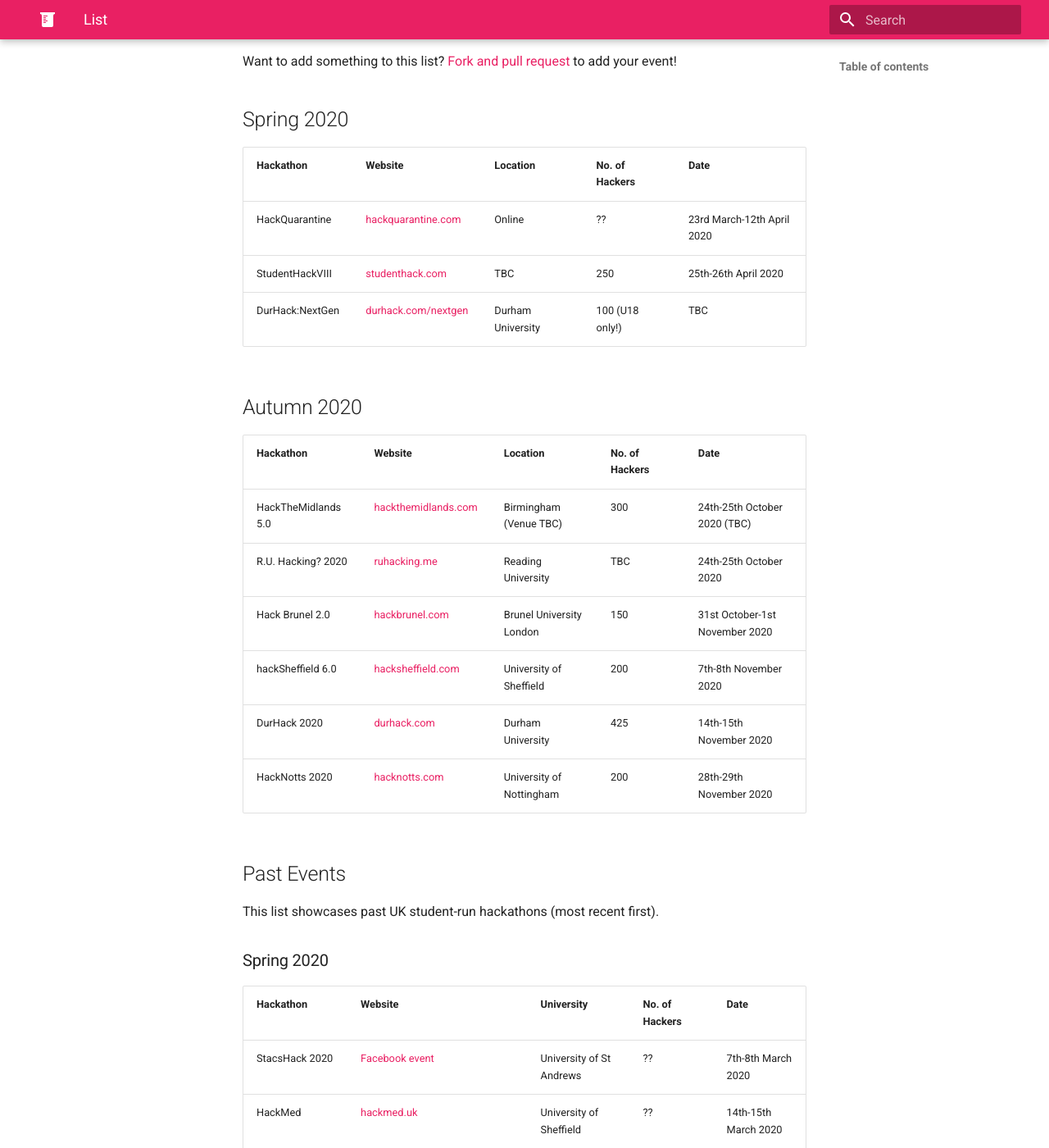
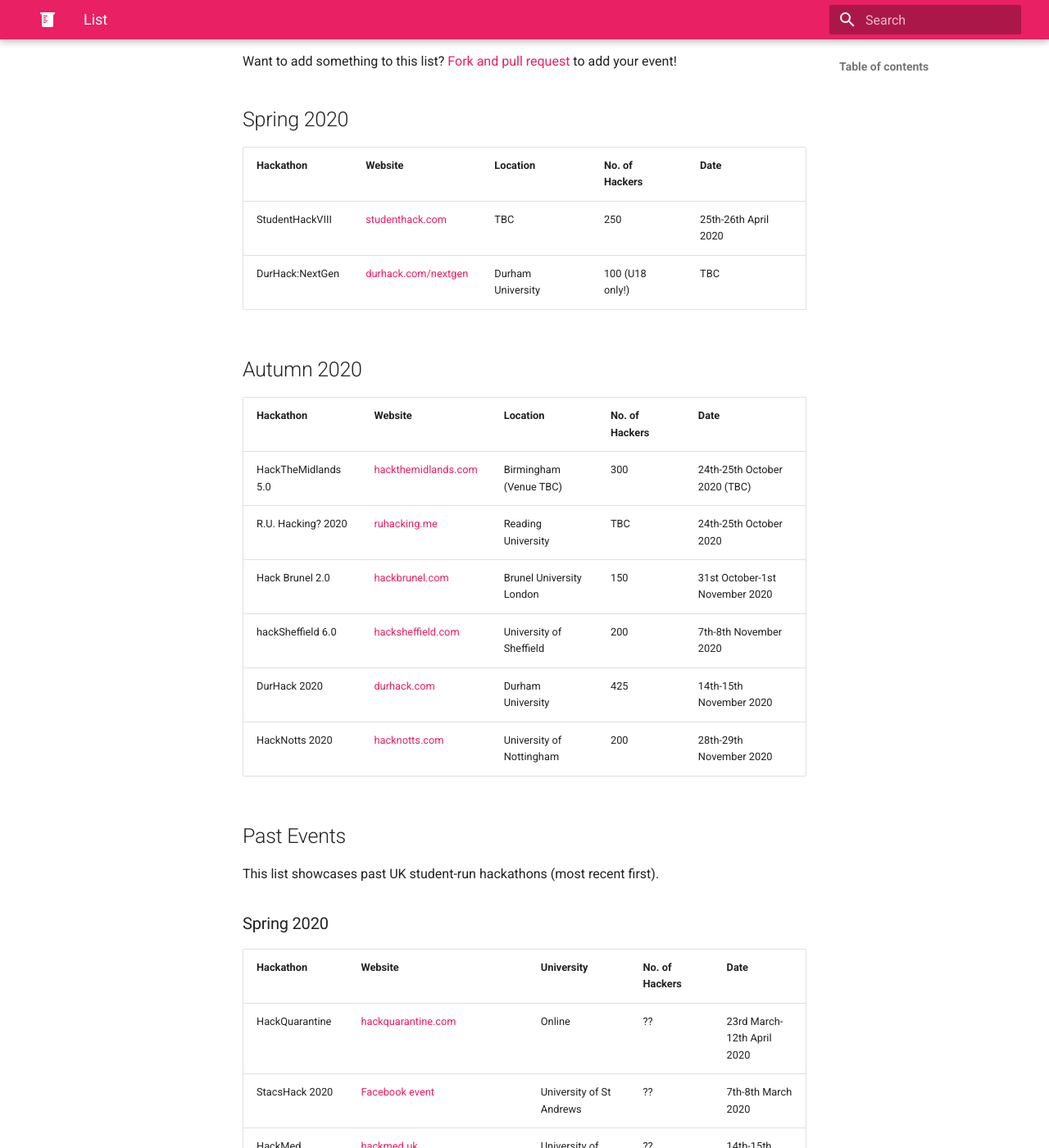
Before and after one commit to Athons/wiki, an MkDocs documentation site: the page built from docs/events/list.md, in a window 1280 px wide and 1400 px high, scrolled down 207 px. Shown: the whole window at 82% size. Built offline with MkDocs 1.6.1 and Material for MkDocs 9.7.7, drawn with Linux system fonts in a browser that asks for light colours; nearby versions of some CDN libraries; part of the change alters nothing that is shown.

```diff
--- a/docs/events/list.md
+++ b/docs/events/list.md
@@ -7,7 +7,6 @@ Want to add something to this list? [Fork and pull request](https://github.com/H
 
 |Hackathon        |Website|   Location         |No. of Hackers|Date|
 |-----------------|-------|--------------------|--------------|----|
-| HackQuarantine | [hackquarantine.com](https://hackquarantine.com/) | Online | ?? | 23rd March-12th April 2020 |
 | StudentHackVIII | [studenthack.com](https://www.studenthack.com/) | TBC | 250 | 25th-26th April 2020 |
 | DurHack:NextGen  | [durhack.com/nextgen](https://durhack.com/nextgen) | Durham University | 100 (U18 only!) | TBC |
 
@@ -31,6 +30,7 @@ This list showcases past UK student-run hackathons (most recent first).
 
 |Hackathon        |Website| University         |No. of Hackers|Date|
 |-----------------|-------|--------------------|--------------|----|
+| HackQuarantine | [hackquarantine.com](https://hackquarantine.com/) | Online | ?? | 23rd March-12th April 2020 |
 | StacsHack 2020 | [Facebook event](https://www.facebook.com/events/950732241970896/) | University of St Andrews | ?? | 7th-8th March 2020 |
 | HackMed   | [hackmed.uk](http://hackmed.uk/) | University of Sheffield | ?? |  14th-15th March 2020 |
 | Hack the Burgh VI | [hacktheburgh.com](https://2020.hacktheburgh.com/) | University of Edinburgh | 200 | 29th February-1st March 2020 |
```
